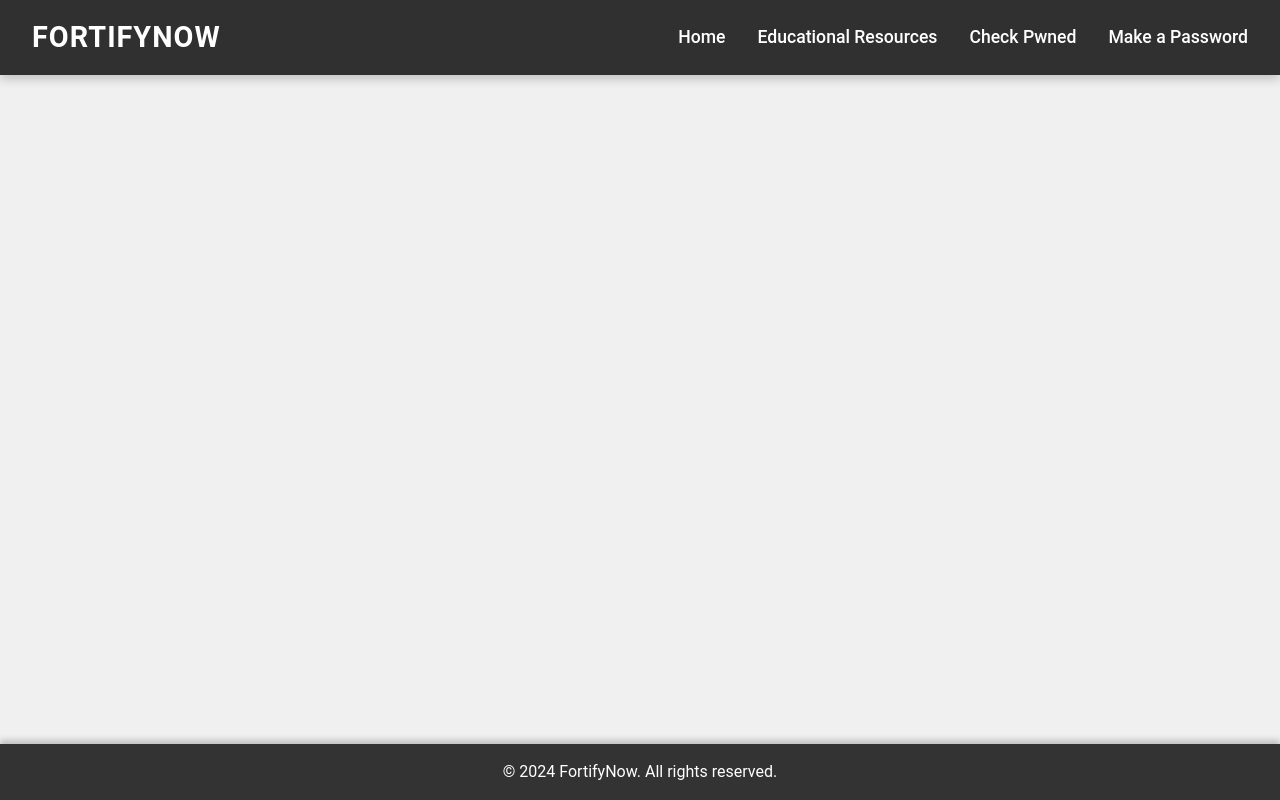
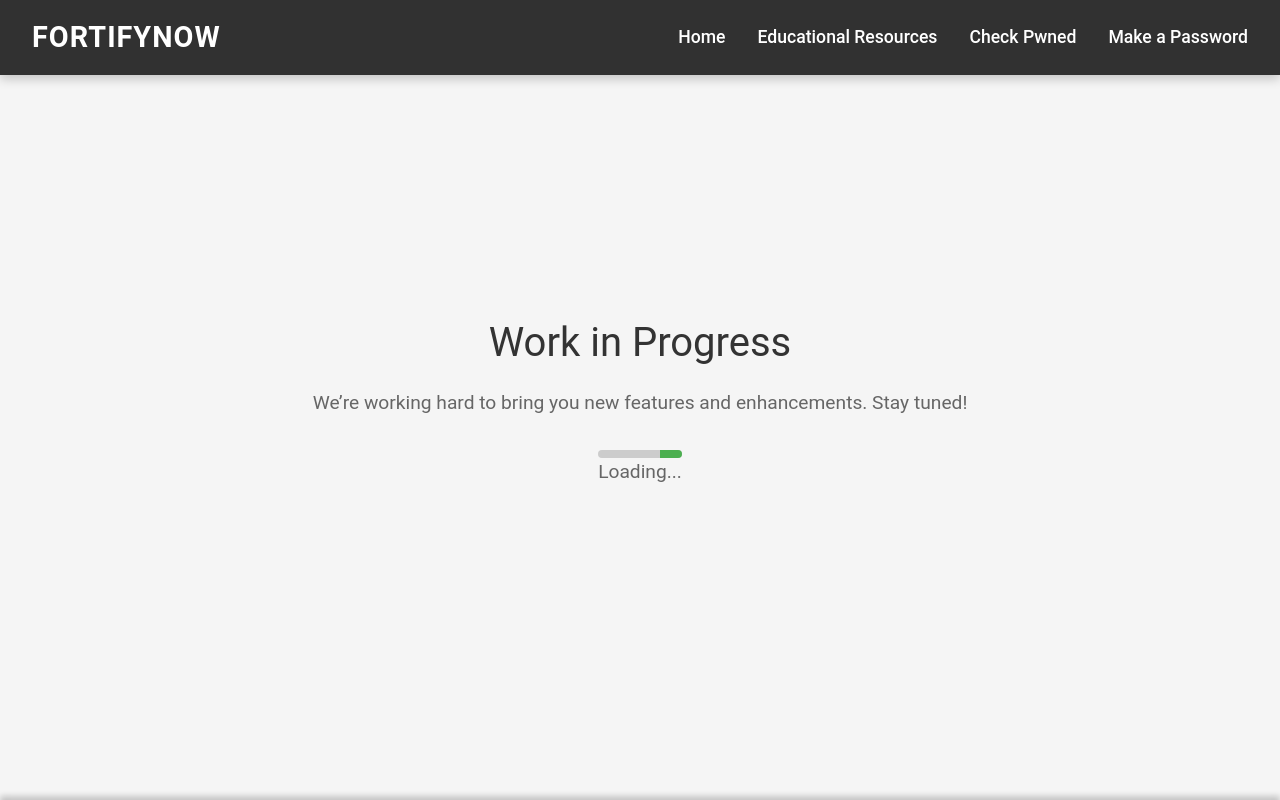
Before and after one commit to AD-Archer/FortifyNow, a React (Create React App) app: page /work-in-progress in a window 1280 px wide. Built offline with nearby package versions, Linux system fonts and the light colour scheme.

Commit message:
created work in progress page to

```diff
--- a/src/App.js
+++ b/src/App.js
@@ -6,8 +6,7 @@ import MainSection from "./components/MainSection";
 import PasswordGenerator from "./components/PasswordGenerator";
 import HaveIBeenPwned from "./components/HaveIBeenPwned"; // Updated import
 import Footer from "./components/Footer";
-
-// Import EducationalResources
+import WorkInProgress from "./components/WorkInProgress";
 import EducationalResources from "./components/EducationalResources";
 
 // Import global styles
@@ -28,6 +27,7 @@ function App() {
           <Route path="/" element={<MainSection />} />
           <Route path="/password-generator" element={<PasswordGenerator />} />
           <Route path="/have-i-been-pwned" element={<HaveIBeenPwned />} />
+          <Route path="/work-in-progress" element={<WorkInProgress />} />
 
           {/* Link to the Educational Resources hub */}
           <Route
--- a/src/components/EducationalResources.js
+++ b/src/components/EducationalResources.js
@@ -14,43 +14,43 @@ function EducationalResources() {
       </p>
 
       <div className="module-list">
-        {/* Module 1 Placeholder */}
+        {/* Module 1 */}
         <div className="module-item">
           <h2 className="module-title">Module 1: Mastering Passwords</h2>
           <p className="module-description">
             A comprehensive guide to creating secure passwords, using password
             managers, and understanding password strength.
           </p>
-          <Link to="#" className="module-link">
+          <Link to="/work-in-progress" className="module-link">
             Coming Soon
           </Link>
         </div>
 
-        {/* Module 2 Placeholder */}
+        {/* Module 2 */}
         <div className="module-item">
           <h2 className="module-title">Module 2: Handling Breaches</h2>
           <p className="module-description">
             Learn how to check for data breaches and how to respond effectively
             if your information is compromised.
           </p>
-          <Link to="#" className="module-link">
+          <Link to="/work-in-progress" className="module-link">
             Coming Soon
           </Link>
         </div>
 
-        {/* Module 3 Placeholder */}
+        {/* Module 3 */}
         <div className="module-item">
           <h2 className="module-title">Module 3: Security & Protection</h2>
           <p className="module-description">
             Discover the importance of two-factor authentication (2FA), security
             keys, and device protection methods.
           </p>
-          <Link to="#" className="module-link">
+          <Link to="/work-in-progress" className="module-link">
             Coming Soon
           </Link>
         </div>
 
-        {/* Module 4 Placeholder */}
+        {/* Module 4 */}
         <div className="module-item">
           <h2 className="module-title">
             Module 4: Two-Factor Authentication (2FA)
@@ -59,12 +59,12 @@ function EducationalResources() {
             Dive deeper into the world of 2FA and learn how to implement it
             across various platforms to strengthen your security.
           </p>
-          <Link to="#" className="module-link">
+          <Link to="/work-in-progress" className="module-link">
             Coming Soon
           </Link>
         </div>
 
-        {/* Module 5: Phishing Awareness */}
+        {/* Module 5 */}
         <div className="module-item">
           <h2 className="module-title">Module 5: Phishing Awareness</h2>
           <p className="module-description">
@@ -72,12 +72,10 @@ function EducationalResources() {
             and what to do if you’re a victim to protect your sensitive
             information.
           </p>
-          <Link to="#" className="module-link">
+          <Link to="/work-in-progress" className="module-link">
             Coming Soon
           </Link>
         </div>
-
-        {/* Add more placeholders as needed */}
       </div>
     </div>
   );
--- a/src/components/MainSection.js
+++ b/src/components/MainSection.js
@@ -24,19 +24,19 @@ function MainSection() {
         <div className="main-buttons desktop-buttons">
           <button
             className="action-button"
-            onClick={() => (window.location.href = "/passwords")}
+            onClick={() => (window.location.href = "/work-in-progress")}
           >
             Master Passwords
           </button>
           <button
             className="action-button"
-            onClick={() => (window.location.href = "/breaches")}
+            onClick={() => (window.location.href = "/work-in-progress")}
           >
             Understanding Breaches
           </button>
           <button
             className="action-button"
-            onClick={() => (window.location.href = "/protection")}
+            onClick={() => (window.location.href = "/work-in-progress")}
           >
             Security and Protection
           </button>
@@ -46,19 +46,19 @@ function MainSection() {
         <div className="main-buttons mobile-buttons">
           <button
             className="action-button"
-            onClick={() => (window.location.href = "/passwords")}
+            onClick={() => (window.location.href = "/work-in-progress")}
           >
             Master Passwords
           </button>
           <button
             className="action-button"
-            onClick={() => (window.location.href = "/breaches")}
+            onClick={() => (window.location.href = "/work-in-progress")}
           >
             Understanding Breaches
           </button>
           <button
             className="action-button"
-            onClick={() => (window.location.href = "/protection")}
+            onClick={() => (window.location.href = "/work-in-progress")}
           >
             Security and Protection
           </button>
--- /dev/null
+++ b/src/components/WorkInProgress.js
@@ -0,0 +1,21 @@
+// src/WorkInProgress.js
+import React from "react";
+import "../styles/WorkInProgress.css";
+
+function WorkInProgress() {
+  return (
+    <div className="work-in-progress">
+      <h1>Work in Progress</h1>
+      <p>
+        We’re working hard to bring you new features and enhancements. Stay
+        tuned!
+      </p>
+      <div className="progress-indicator">
+        <div className="progress-bar"></div>
+        <p>Loading...</p>
+      </div>
+    </div>
+  );
+}
+
+export default WorkInProgress;
--- a/src/styles/MainSection.css
+++ b/src/styles/MainSection.css
@@ -129,3 +129,36 @@
     font-size: 1rem; /* Smaller font size for mobile */
   }
 }
+
+/* Floating Animation for the Image */
+@keyframes float {
+  0%, 100% {
+    transform: translateY(0);
+  }
+  50% {
+    transform: translateY(-10px);
+  }
+}
+
+/* Pulse Animation for Buttons */
+@keyframes pulse {
+  0% {
+    transform: scale(1);
+  }
+  50% {
+    transform: scale(1.05);
+  }
+  100% {
+    transform: scale(1);
+  }
+}
+
+/* Applying Animation to the Image */
+.laptop-image {
+  width: 80%;
+  max-width: 450px;
+  margin: 2rem 0;
+  border-radius: var(--border-radius);
+  box-shadow: 0 12px 40px var(--shadow-color);
+  animation: float 3s ease-in-out infinite; /* Floating animation */
+}
--- /dev/null
+++ b/src/styles/WorkInProgress.css
@@ -0,0 +1,59 @@
+/* src/styles/WorkInProgress.css */
+
+.work-in-progress {
+  display: flex;
+  flex-direction: column;
+  align-items: center;
+  justify-content: center;
+  text-align: center;
+  padding: 2rem;
+  min-height: 100vh;
+  background-color: #f5f5f5; /* Adjust to match your theme */
+}
+
+.work-in-progress h1 {
+  font-size: 2.5rem;
+  color: #333;
+  margin-bottom: 1rem;
+}
+
+.work-in-progress p {
+  font-size: 1.2rem;
+  color: #666;
+}
+
+.progress-indicator {
+  display: flex;
+  flex-direction: column;
+  align-items: center;
+  margin-top: 2rem;
+}
+
+.progress-bar {
+  width: 100%;
+  max-width: 400px;
+  height: 8px;
+  background-color: #ccc;
+  border-radius: 4px;
+  overflow: hidden;
+  position: relative;
+}
+
+.progress-bar::before {
+  content: "";
+  position: absolute;
+  left: 0;
+  height: 100%;
+  width: 30%;
+  background-color: #4caf50;
+  animation: progress 2s linear infinite;
+}
+
+@keyframes progress {
+  0% {
+    left: 0;
+  }
+  100% {
+    left: 100%;
+  }
+}
```
